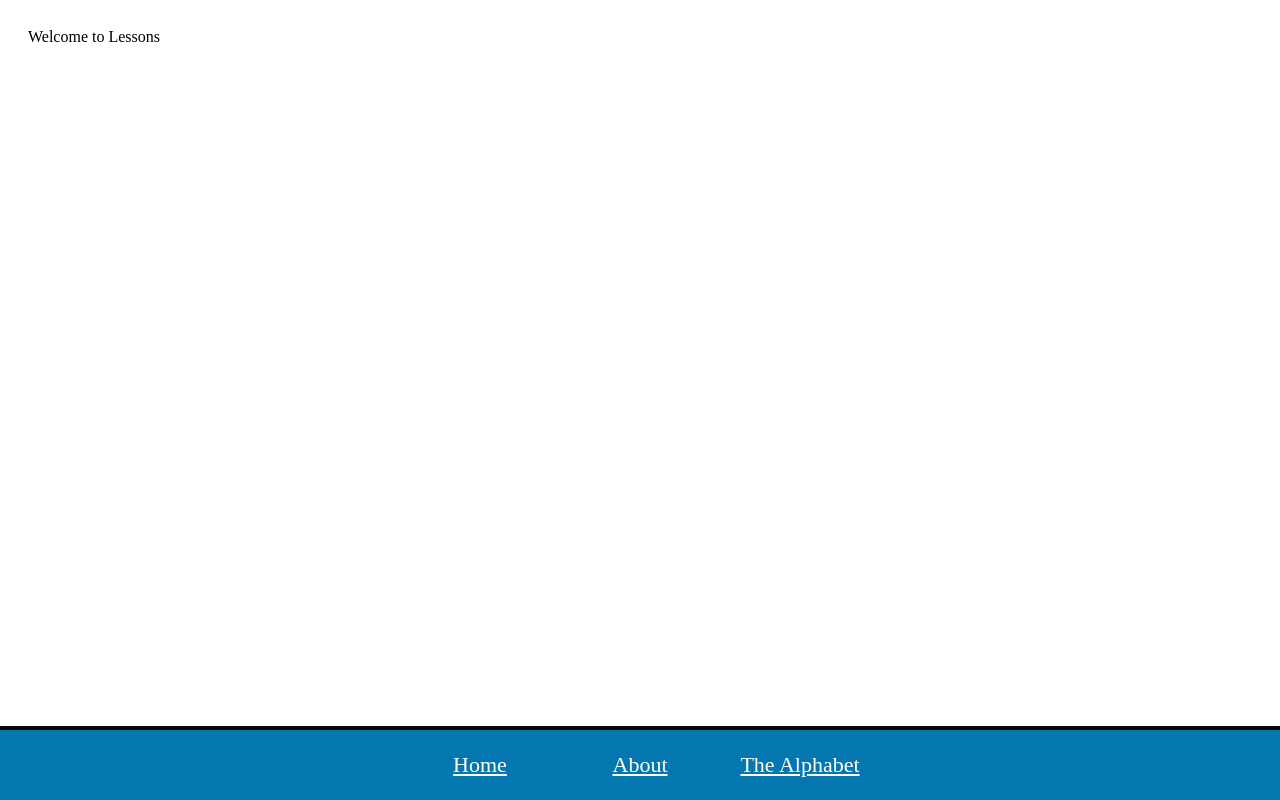
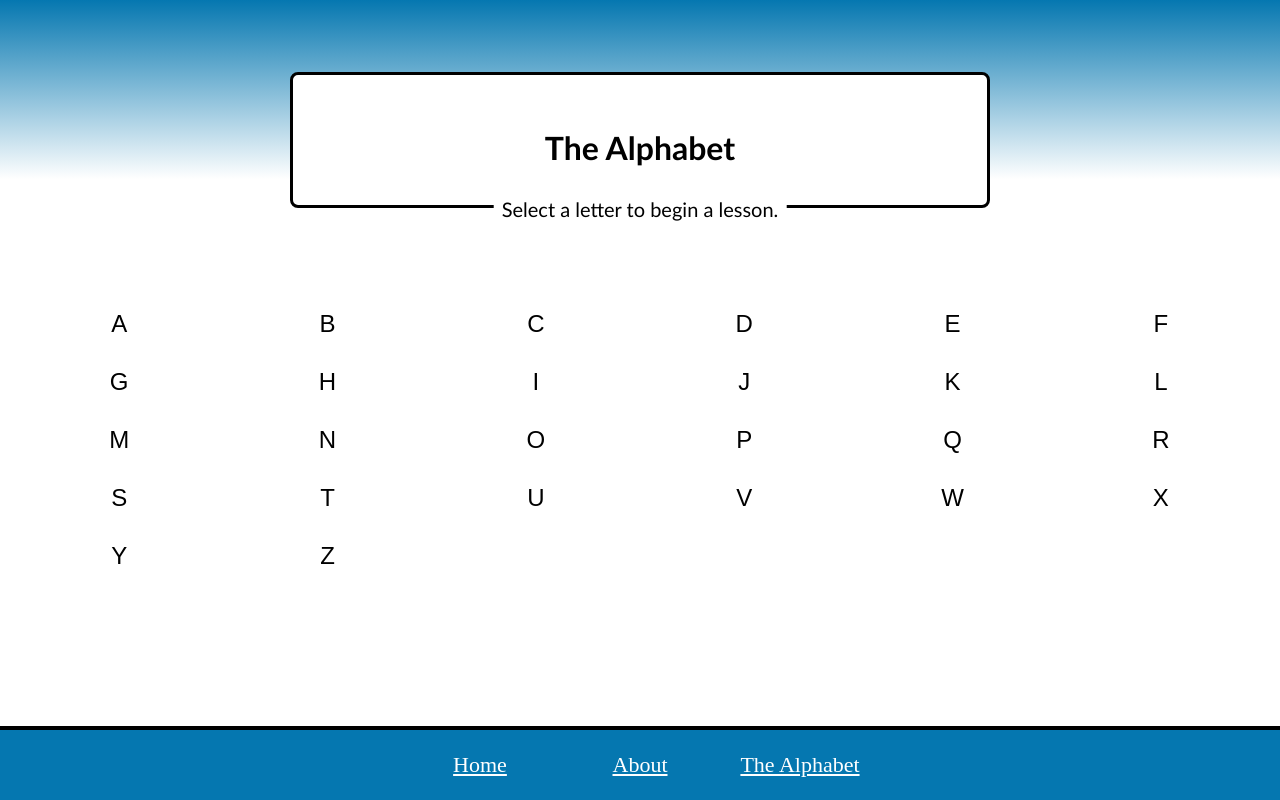
Before and after one commit to Minorcd/WhoGodSaysIAm, a React app: page /Alphabet in a window 1280 px wide. Built offline with nearby package versions, Linux system fonts and the light colour scheme.

Commit message:
updated alphabet page and styling

```diff
--- a/src/App.jsx
+++ b/src/App.jsx
@@ -1,6 +1,7 @@
 import React from 'react';
 import { BrowserRouter as Router, Routes, Route } from 'react-router-dom';
 import TabBar from './components/tabBar';
+import './styles/style.css';
 import Home from './pages/Home';
 import About from './pages/About';
 import Lessons from './pages/Lessons';
--- a/src/main.jsx
+++ b/src/main.jsx
@@ -1,6 +1,7 @@
 import React from 'react';
 import ReactDOM from 'react-dom/client';
 import App from './App';
+import './styles/style.css';
 
 const root = ReactDOM.createRoot(document.getElementById('root'));
 root.render(<App />);
--- a/src/pages/Home.jsx
+++ b/src/pages/Home.jsx
@@ -3,10 +3,13 @@ import '../styles/style.css';
 
 function Home() {
     return (
-        <div className="center-wrapper">
+        <div className="default-params">
             <div className="custom-fieldset">
-                <h1 className="org-header">Project Light</h1>
+                <h1 className="org-title">Project Light</h1>
+                <h1 className="org-header">Literacy for Life Transformation</h1>
             </div>
+            <h2 className="title">A-Z Who God Says I Am</h2>
+            <div className="divider"></div>
         </div>
     );
 }
--- a/src/pages/Lessons.jsx
+++ b/src/pages/Lessons.jsx
@@ -1,7 +1,34 @@
 import React from 'react';
+import { useNavigate } from 'react-router-dom';
 
-const Lessons = () => {
-    return <div>Welcome to Lessons</div>
-};
+function alphabetPage () {
+    const navigate = useNavigate();
 
-export default Lessons;
+    //Array of the alphabet letters
+    const letters = 'ABCDEFGHIJKLMNOPQRSTUVWXYZ'.split('');
+
+    //Handle click event for a letter
+    const handleLetterClick = (letter) => {
+        navigate(`/lesson/${letter}`);
+    };
+
+    return (
+        <div className="default-params">
+                <div className="alphabet-container">
+                <div className="background-container">
+                    <div className="custom-header">
+                        <h1> The Alphabet </h1>
+                        <p className="custom-subtitle"> Select a letter to begin a lesson.</p>
+                    </div>
+                </div>
+                <div className="alphabet-grid">
+                    {letters.map((letter) => (
+                        <button key={letter} className="alphabet-letter" onClick={() => handleLetterClick(letter)}>{letter}</button>
+                    ))}
+                </div>
+            </div>
+        </div>
+    );
+}
+
+export default alphabetPage;
--- a/src/styles/style.css
+++ b/src/styles/style.css
@@ -1,22 +1,116 @@
-.app-container {
-    padding: 20px;
+/* Reset default browser spacing */
+html, body {
+    margin: 0;
+    padding: 0;
+    box-sizing: border-box;
 }
 
+*, *::before, *::after {
+    box-sizing: inherit;
+}
+
+.app-container {
+  padding: 0;
+}
+
+.default-params {
+    font-family: Candara,Calibri,Segoe,Segoe UI,Optima,Arial,sans-serif;
+}
+
+.divider {
+    border-bottom: 3px solid #000000;
+}
+
+.custom-header {
+    position: relative;
+    border: 3px solid #000;
+    border-radius: 8px;
+    padding: 2rem 1rem 1rem 1rem;
+    width: 700px;
+    margin: 2rem auto;
+    background-color: #ffffff;
+}
+
+.custom-subtitle {
+   position: absolute;
+   top: 1;
+   left: 50%;
+   transform: translate(-50%, -50%);
+   padding: 0 0.5rem;
+   font-size: 20px;
+   background-color: #ffffff;
+   color: #000000;
+}
+
+/*************************************************************************************/
+/* Special CSS Styles for Home Page Header */
 .custom-fieldset {
     position: relative;
     border: 3px solid #000;
     border-radius: 8px;
-    padding: 1.5rem 1rem 1rem 1rem;
-    margin: 2rem 0;
+    padding: 2rem 1rem 1rem 1rem;
+    width: 700px;
+    margin: 2rem auto;
 }
 
 .org-header {
    position: absolute;
-   top: 0;
+   top: 1;
    left: 50%;
+   transform: translate(-50%, -50%);
    padding: 0 0.5rem;
-   font-size: 0.875rem;
+   font-size: 20px;
    background-color: #ffffff;
    color: #000000;
-   font-size:
 }
+
+.org-title {
+    text-align: center;
+    font-size: 35px;
+}
+
+.title {
+    text-align: center;
+}
+
+/*************************************************************************************/
+
+/* Special CSS styles for the alphabet page */
+.alphabet-container {
+    text-align: center;
+    padding: 0;
+}
+
+.alphabet-grid {
+    display: grid;
+    grid-template-columns: repeat(6, 1fr);
+    gap: 10px;
+    justify-content: center;
+    margin-top: 20px;
+    padding: 0 20px;
+    border: none;
+}
+
+.alphabet-letter {
+    font-size: 24px;
+    padding: 10px;
+    background-color: #ffffff;
+    color: #000000;
+    border: none;
+    border-radius: 5px;
+    cursor: pointer;
+    transition: background-color 0.3s;
+}
+
+.alphabet-letter:hover {
+    background-color: #0577B0;
+    color: #ffffff;
+}
+
+.background-container {
+    background: linear-gradient(180deg, rgba(5,119,176,1) 0%, rgba(255,255,255,1) 64%);
+    width: 100%;
+    padding: 40px;
+    min-height: 20vh;
+
+}
--- a/src/styles/tabBar.css
+++ b/src/styles/tabBar.css
@@ -18,7 +18,7 @@
 
 .tab-item {
     font-size: 22px;
-    width: 120px;
+    width: 140px;
     background-color: #0577B0;
     color: #ffffff;
     border: none;
```
